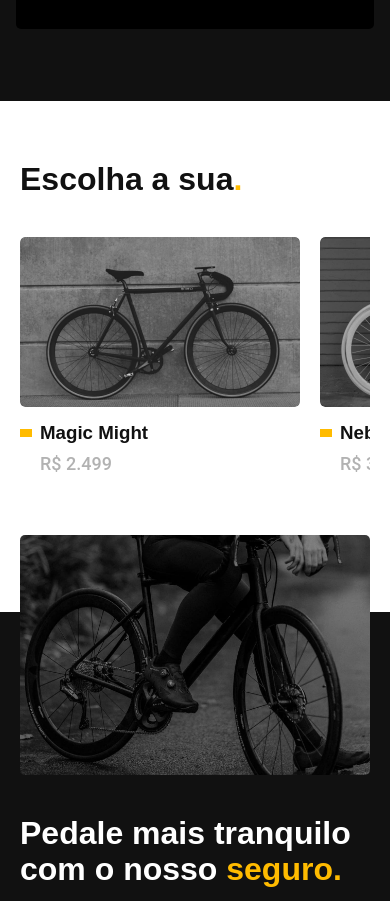
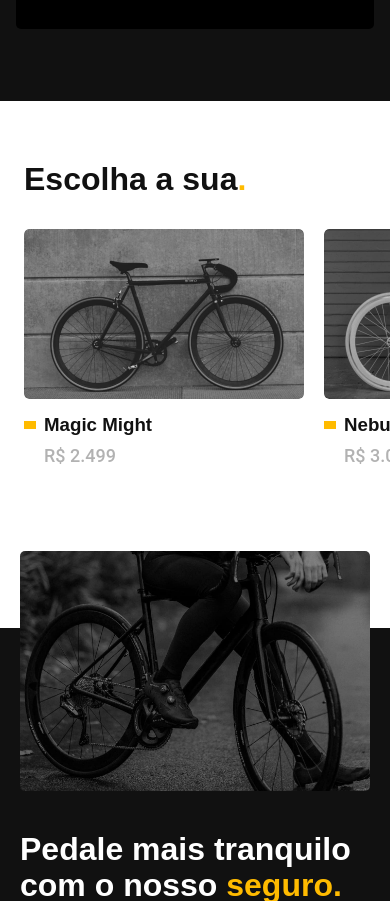
Before and after one commit to jotaLira/bikcraft, a plain HTML site: page bicicletas/nimbus.html in a window 390 px wide. Shown: the part 1935-2836 px from the top of the page. Drawn offline with Linux system fonts and the light colour scheme.

Commit message:
correcao css pagina bike

```diff
--- a/css/bicicleta/bicicleta.css
+++ b/css/bicicleta/bicicleta.css
@@ -96,7 +96,7 @@
 }
 
 #bicicleta .bicicletas-lista ul {
-  padding: 0;
+  padding-bottom: 0;
 }
 
 #bicicleta .bicicletas-lista {
@@ -131,12 +131,24 @@
 }
 
 @media (max-width: 800px) {
+  .bicicletas-lista.container {
+    padding: 3.75rem 0;
+  }
+  #bicicleta .bicicletas-lista {
+    margin-bottom: 0;
+  }
+  #bicicleta .bicicletas-lista ul {
+    padding-bottom: 1.5rem;
+  }
   .bicicleta {
     grid-template-columns: 1fr;
     padding: 2rem 0;
   }
   .bicicletas-lista {
     padding-bottom: 0;
+  }
+  .bicicletas-lista h2 {
+    margin: 0 0 2rem 1.5rem;
   }
   .bicicleta-imagens {
     flex-wrap: nowrap;
--- a/css/bicicletas/bicicletas-lista.css
+++ b/css/bicicletas/bicicletas-lista.css
@@ -9,7 +9,7 @@
 .bicicletas-lista ul {
   display: flex;
   gap: 40px;
-  padding: 0 20px 20px 20px;
+  padding: 0;
   max-width: 1400px;
   margin: 0 auto;
   overflow-x: auto;
@@ -70,5 +70,6 @@
   }
   .bicicletas-lista ul {
     gap: 20px;
+    padding: 0 1.5rem;
   }
 }
```
